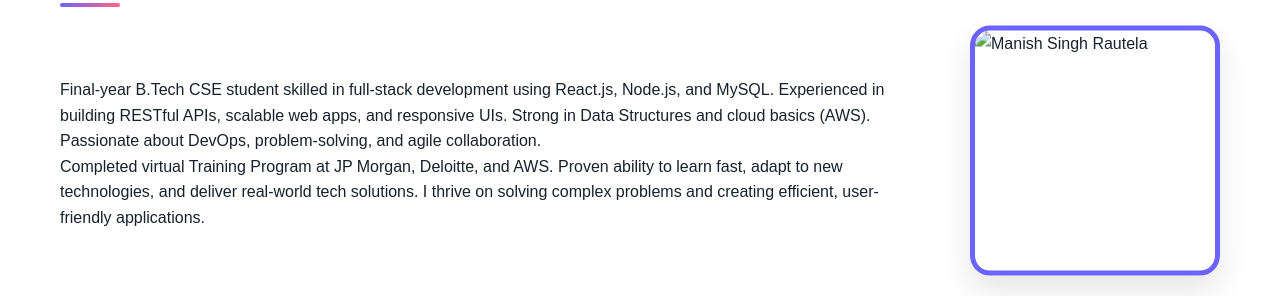
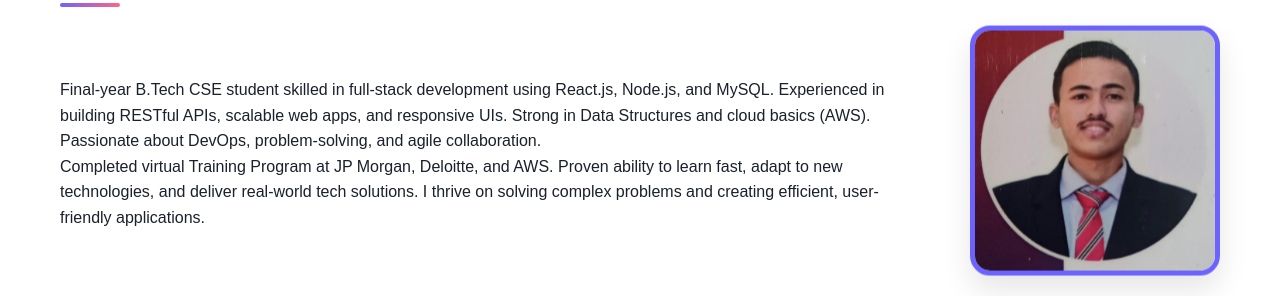
Before and after one commit to MohitSRautela/Portfolio, a plain HTML site: page index.html in a window 1280 px wide. Shown: the part 504-800 px from the top of the page. Drawn offline with Linux system fonts and the light colour scheme.

Commit message:
Update index.html

```diff
--- a/index.html
+++ b/index.html
@@ -764,7 +764,7 @@
                     <p>Final-year B.Tech CSE student skilled in full-stack development using React.js, Node.js, and MySQL. Experienced in building RESTful APIs, scalable web apps, and responsive UIs. Strong in Data Structures and cloud basics (AWS). Passionate about DevOps, problem-solving, and agile collaboration.</p>
                     <p>Completed virtual Training Program at JP Morgan, Deloitte, and AWS. Proven ability to learn fast, adapt to new technologies, and deliver real-world tech solutions. I thrive on solving complex problems and creating efficient, user-friendly applications.</p>
                 </div>
-                <img src="c.jpg" alt="Manish Singh Rautela" class="profile-img" loading="lazy">
+                <img src="resume_photo.jpg" alt="Manish Singh Rautela" class="profile-img" loading="lazy">
             </div>
         </section>
 
```
